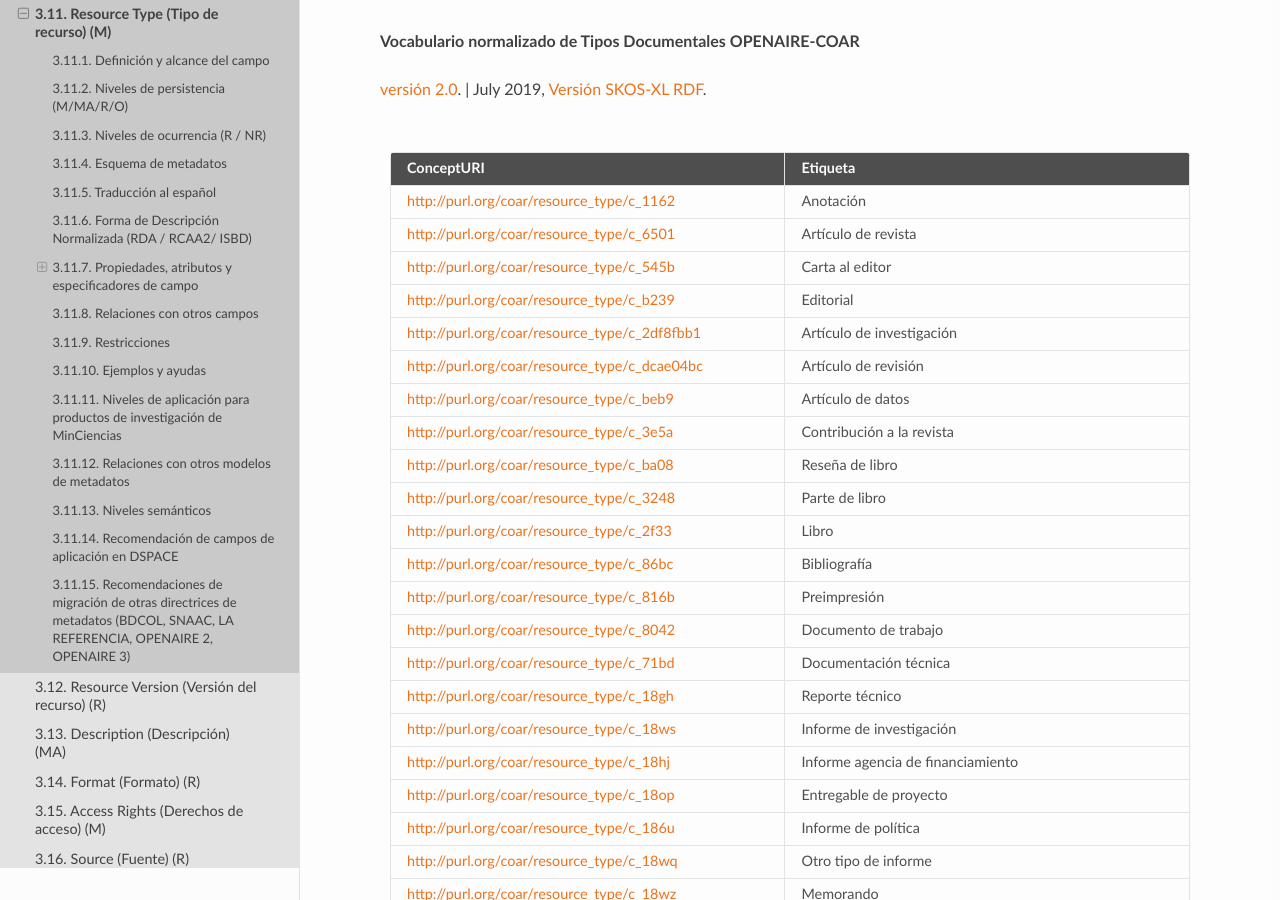
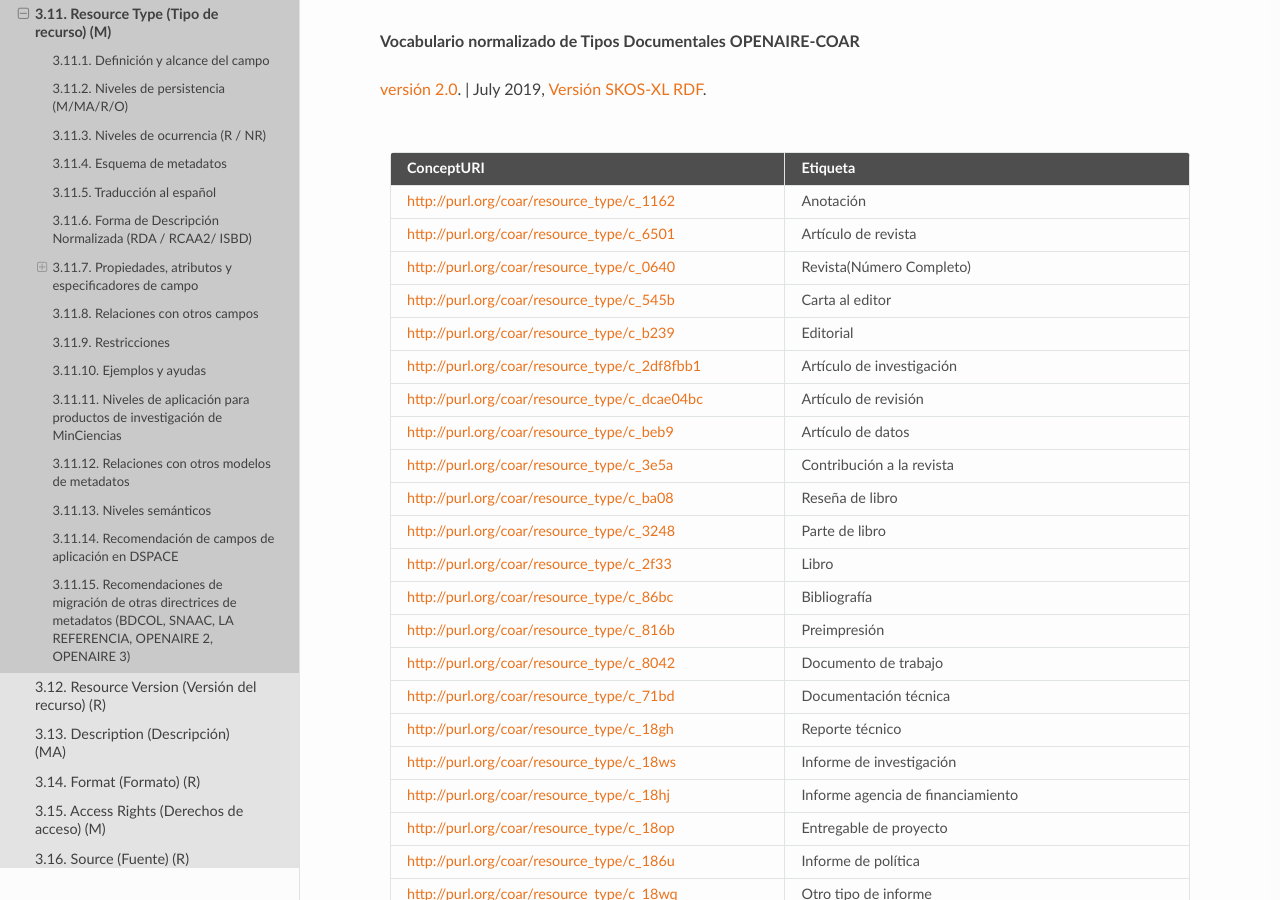
Before and after one commit to rcic/openaire4, a Sphinx documentation site: the page built from docs/field_publicationtype.rst, in a window 1280 px wide and 900 px high, scrolled down 3390 px. Built offline with Sphinx 7.4.7 and the Read the Docs theme 2.0.0, drawn with Linux system fonts in a browser that asks for light colours; some web fonts are replaced; a script that is not in the unit is left out.

Commit message:
Update field_publicationtype.rst

```diff
--- a/docs/field_publicationtype.rst
+++ b/docs/field_publicationtype.rst
@@ -124,6 +124,8 @@
 | http://purl.org/coar/resource_type/c_1162     | Anotación               |
 +-----------------------------------------------+-------------------------+
 | http://purl.org/coar/resource_type/c_6501     | Artículo de revista     |
++-----------------------------------------------+-------------------------+
+| http://purl.org/coar/resource_type/c_0640     | Revista(Número Completo)|
 +-----------------------------------------------+-------------------------+
 | http://purl.org/coar/resource_type/c_545b     | Carta al editor         |
 +-----------------------------------------------+-------------------------+
```
